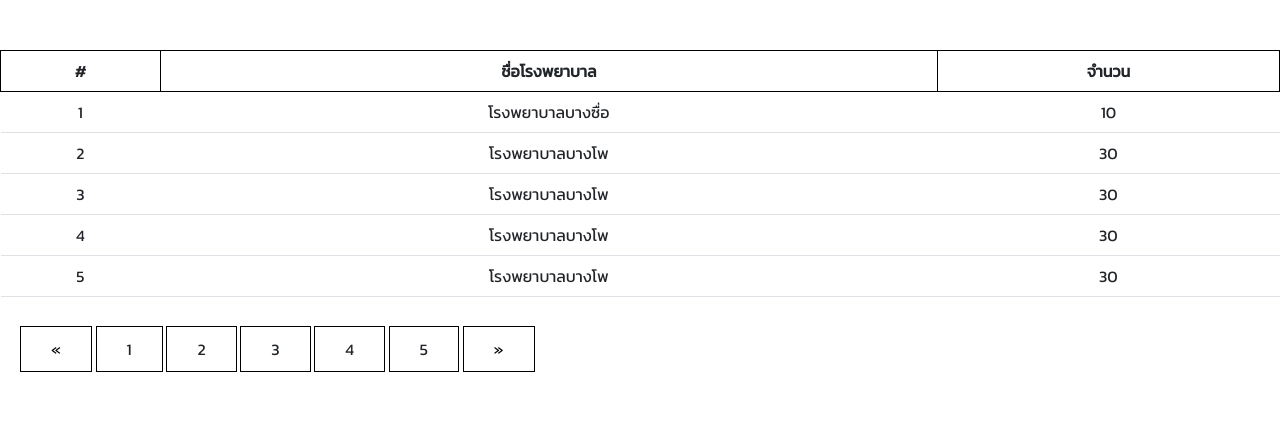
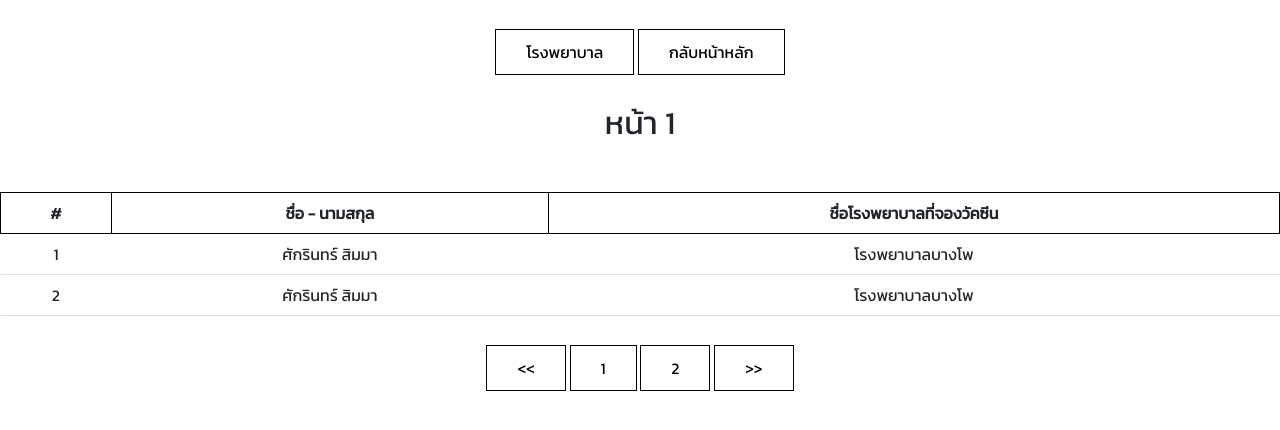
Before and after one commit to JustinzDev/reserve-vaccine, a PHP site: page /best-of-vaccine/check-all?page=1 in a window 1280 px wide. Shown: the top 430 px of the page. Run offline with PHP 8.4, Linux system fonts and the light colour scheme; data comes from the database, SQL or seed files in the repository.

Commit message:
ตัดข้อมูล

```diff
--- a/assets/css/main.css
+++ b/assets/css/main.css
@@ -18,7 +18,8 @@ a:hover{ /* Pseudo-Class Selector */
 }
 
 .menutype{ /* Class Selector */
-
+    margin: auto;
+    text-align: center;
     width: 100%;
     padding: 20px;
     margin-top: 20px;
--- a/check-all.php
+++ b/check-all.php
@@ -1,9 +1,22 @@
 <?php include('api/setlink.php'); ?>
 <?php include('api/connect.php');
-    $queryvaccines = mysqli_query($conn, "SELECT `vac_name` FROM `vaccines`");
-    $querylocation = mysqli_query($conn, "SELECT `lct_name`,`lct_id` FROM `locations`");
+
+    $per_page = 2;
+    if (isset($_GET['page'])) $page = $_GET['page'];
+    else $page = 1;
+
+    $start = ($page - 1) * $per_page;
+
+    $SQL1 = "SELECT reserves.res_locationid, reserves.res_fname, reserves.res_lname, locations.lct_id, locations.lct_name FROM reserves INNER JOIN locations
+    ON reserves.res_locationid = locations.lct_id LIMIT {$start}, {$per_page}";
+    $SQLQUERY1 = mysqli_query($conn, $SQL1);
 
 
+    $SQL2 = "SELECT reserves.res_locationid, reserves.res_fname, reserves.res_lname, locations.lct_id, locations.lct_name FROM reserves INNER JOIN locations
+    ON reserves.res_locationid = locations.lct_id";
+    $SQLQUERY2 = mysqli_query($conn, $SQL2);
+    $TOTAL_RECORD = mysqli_num_rows($SQLQUERY2);
+    $TOTAL_PAGE = ceil($TOTAL_RECORD / $per_page);
 ?>
 <!DOCTYPE html>
 <html lang="en">
@@ -23,49 +36,40 @@
 </head>
 
 <body>
+
+    <nav>
+        <div class="menutype">
+        <a style="text-decoration: none; color: black;" href="<?php echo $mylocalhost; ?>">โรงพยาบาล</a>
+            <a style="text-decoration: none; color: black;" href="<?php echo $mylocalhost; ?>">กลับหน้าหลัก</a>
+        </div>
+    </nav>
+
     <main>
+        <h2 style="text-align:center; margin-top:20px;">หน้า <?php echo $_GET['page'];?></h2>
         <table class="table">
             <tr>
                 <th>#</th>
-                <th>ชื่อโรงพยาบาล</th>
-                <th>จำนวน</th>
+                <th>ชื่อ - นามสกุล</th>
+                <th>ชื่อโรงพยาบาลที่จองวัคซีน</th>
             </tr>
-            <tr>
-                <td>1</td>
-                <td>โรงพยาบาลบางซื่อ</td>
-                <td>10</td>
-            </tr>
-            <tr>
-                <td>2</td>
-                <td>โรงพยาบาลบางโพ</td>
-                <td>30</td>
-            </tr>
-            <tr>
-                <td>3</td>
-                <td>โรงพยาบาลบางโพ</td>
-                <td>30</td>
-            </tr>
-            <tr>
-                <td>4</td>
-                <td>โรงพยาบาลบางโพ</td>
-                <td>30</td>
-            </tr>
-            <tr>
-                <td>5</td>
-                <td>โรงพยาบาลบางโพ</td>
-                <td>30</td>
-            </tr>
+            <?php $number_no = 1;
+            while($ROWS = mysqli_fetch_array($SQLQUERY1)){?>
+                <tr>
+
+                    <td><?php echo $number_no++;?></td>
+                    <td><?php echo $ROWS['res_fname'];?> <?php echo $ROWS['res_lname'];?></td>
+                    <td><?php echo $ROWS['lct_name'];?></td>
+                </tr>
+            <?php }?>
         </table>
     </main>
     <nav>
         <div class="menutype">
-            <a style="text-decoration: none; color: black;" href="<?php echo $mylocalhost; ?>">&laquo;</a>
-            <a data-target="check-vaccine">1</a>
-            <a data-target="check-vaccine">2</a>
-            <a data-target="check-vaccine">3</a>
-            <a data-target="check-vaccine">4</a>
-            <a data-target="check-vaccine">5</a>
-            <a style="text-decoration: none; color: black;" href="<?php echo $mylocalhost; ?>">&raquo;</a>
+            <a href="./check-all?page=1" style="text-decoration: none; color: black;"><<</a>
+            <?php for($i=1; $i<=$TOTAL_PAGE; $i++){?>
+                <a href="./check-all?page=<?php echo $i;?>" style="text-decoration: none; color: black;"><?php echo $i;?></a>
+            <?php }?>
+            <a href="./check-all?page=<?php echo $TOTAL_PAGE;?>" style="text-decoration: none; color: black;">>></a>
         </div>
     </nav>
 </body>
--- a/index.php
+++ b/index.php
@@ -92,6 +92,11 @@
         <div id="listofvaccine">
 
         </div>
+        <nav>
+            <div class="menutype">
+                <a style="text-decoration: none; color: black;" href="<?php echo $mylocalhost; ?>check-all">ดูข้อมูลเพิ่มเติม</a>
+            </div>
+        </nav>
         <div id="contentdata">
             <?php include('home.php');?>
         </div>
```
